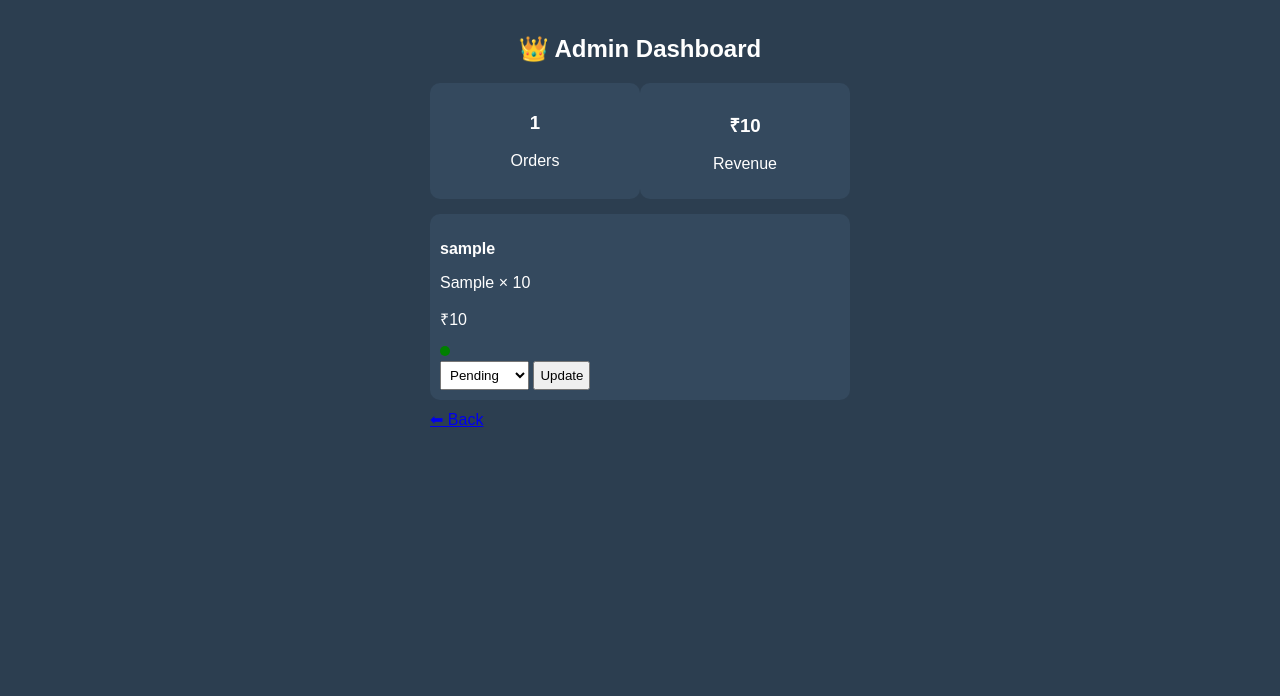
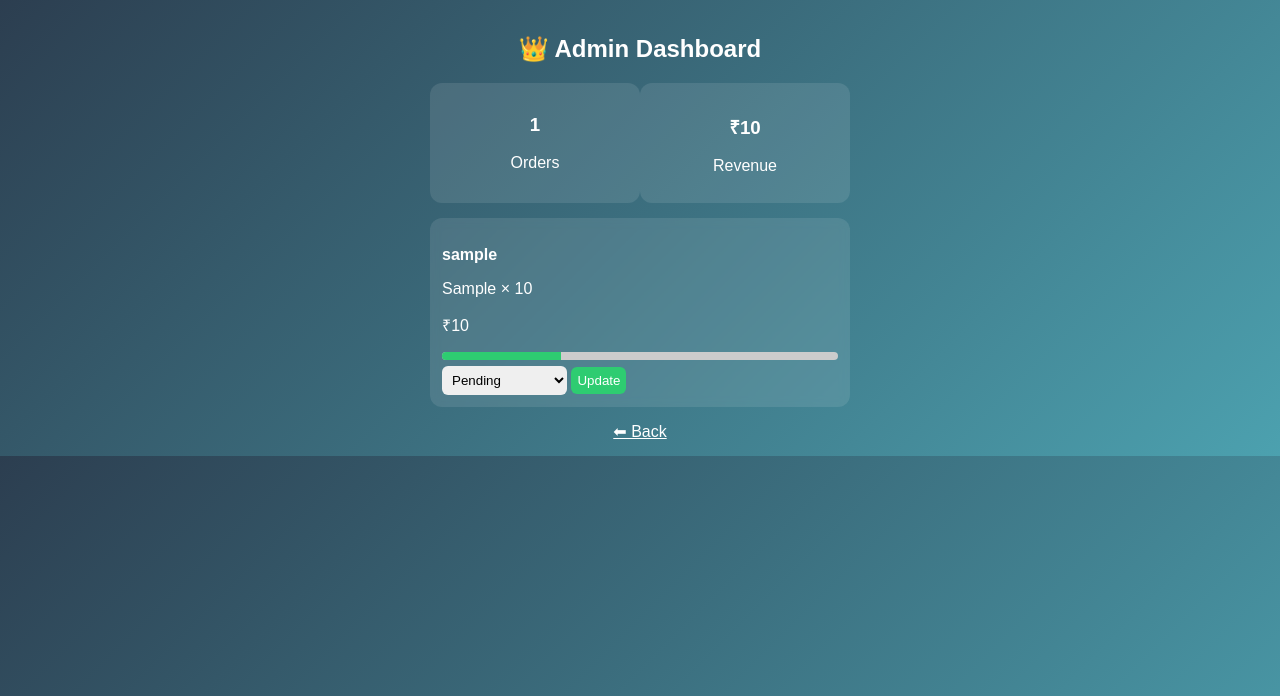
Before and after one commit to Dharun7715/Veg-Store2, a Flask app: page /admin in a window 1280 px wide. Shown: the top 696 px of the page. Run offline with Flask 3, Linux system fonts and the light colour scheme; tables that the repository leaves empty hold one stand-in row (values such as "Sample post").

Commit message:
Update admin.html

```diff
--- a/templates/admin.html
+++ b/templates/admin.html
@@ -8,7 +8,7 @@
 body {
     margin: 0;
     font-family: Arial;
-    background: #2c3e50;
+    background: linear-gradient(135deg, #2c3e50, #4ca1af);
     color: white;
 }
 
@@ -30,31 +30,59 @@ h2 {
 }
 
 .box {
-    background: #34495e;
-    padding: 10px;
-    border-radius: 10px;
+    background: rgba(255,255,255,0.1);
+    padding: 12px;
+    border-radius: 12px;
     width: 48%;
     text-align: center;
 }
 
 /* card */
 .card {
-    background: #34495e;
-    padding: 10px;
-    margin: 10px 0;
-    border-radius: 10px;
+    background: rgba(255,255,255,0.1);
+    padding: 12px;
+    margin: 12px 0;
+    border-radius: 12px;
+    backdrop-filter: blur(5px);
+    animation: fadeIn 0.5s ease;
 }
 
 select, button {
-    padding: 5px;
-    margin-top: 5px;
+    padding: 6px;
+    margin-top: 6px;
+    border-radius: 6px;
+    border: none;
 }
 
+/* buttons */
+button {
+    background: #2ecc71;
+    color: white;
+    cursor: pointer;
+}
+
+button:hover {
+    background: #27ae60;
+}
+
+/* progress bar */
 .bar {
-    height: 10px;
-    background: green;
-    margin-top: 5px;
+    height: 8px;
+    margin-top: 6px;
     border-radius: 5px;
+    background: #ccc;
+    overflow: hidden;
+}
+
+.fill {
+    height: 100%;
+    background: #2ecc71;
+}
+
+/* animation */
+@keyframes fadeIn {
+    from {opacity: 0; transform: translateY(20px);}
+    to {opacity: 1; transform: translateY(0);}
 }
 </style>
 </head>
@@ -83,15 +111,23 @@ select, button {
 <p>{{ item }} × {{ qty }}</p>
 <p>₹{{ total }}</p>
 
-<!-- simple bar -->
-<div class="bar" style="width: {{ total }}px;"></div>
+<!-- PROGRESS BAR -->
+<div class="bar">
+    <div class="fill" style="
+        width:
+        {% if status == 'Pending' %}30%
+        {% elif status == 'Out for Delivery' %}70%
+        {% else %}100%
+        {% endif %}
+    "></div>
+</div>
 
 <form method="POST">
 <input type="hidden" name="id" value="{{ id }}">
 
 <select name="status">
 <option {% if status=='Pending' %}selected{% endif %}>Pending</option>
-<option {% if status=='Shipped' %}selected{% endif %}>Shipped</option>
+<option {% if status=='Out for Delivery' %}selected{% endif %}>Out for Delivery</option>
 <option {% if status=='Delivered' %}selected{% endif %}>Delivered</option>
 </select>
 
@@ -101,7 +137,7 @@ select, button {
 </div>
 {% endfor %}
 
-<a href="/">⬅ Back</a>
+<a href="/" style="display:block;text-align:center;margin-top:15px;color:white;">⬅ Back</a>
 
 </div>
 
```
